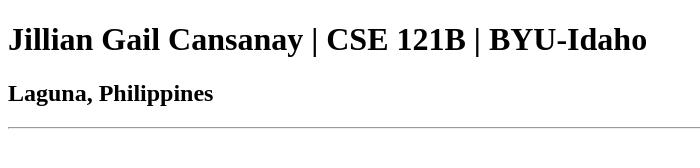
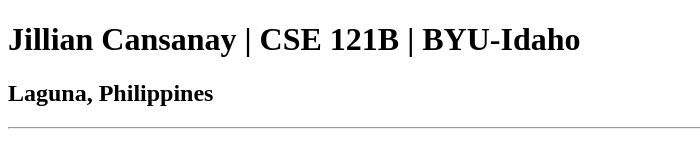
Before and after one commit to jgcnsny/cse121b, a plain HTML site: page test.html in a window 1280 px wide. Shown: the whole page, without its empty margins (0-700 px from the left). Drawn offline with Linux system fonts and the light colour scheme.

Commit message:
Test File

```diff
--- a/test.html
+++ b/test.html
@@ -3,10 +3,10 @@
 <head>
     <meta charset="UTF-8">
     <meta name="viewport" content="width=device-width, initial-scale=1.0">
-    <title>Jillian Gail Cansanay | CSE 121B | BYU-Idaho</title>
+    <title>Jillian Cansanay | CSE 121B | BYU-Idaho</title>
 </head>
 <body>
-    <h1>Jillian Gail Cansanay | CSE 121B | BYU-Idaho</h1>
+    <h1>Jillian Cansanay | CSE 121B | BYU-Idaho</h1>
     <h2>Laguna, Philippines</h2>
     <hr>
 </body>
```
